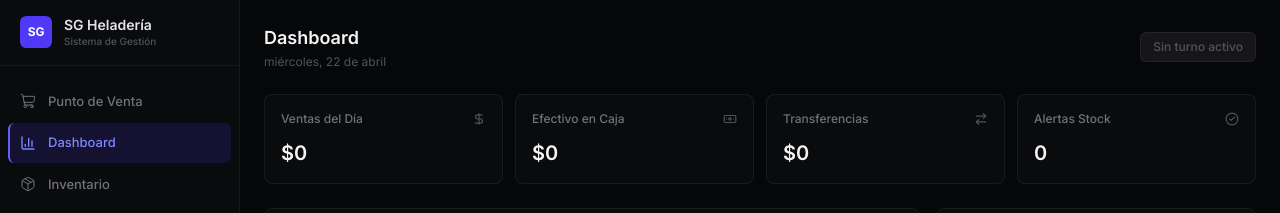
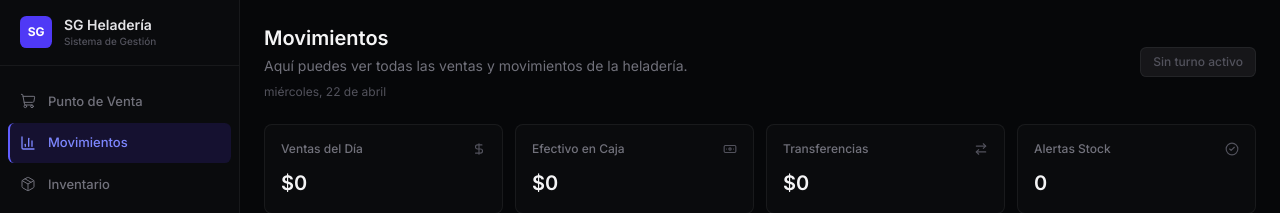
Before and after one commit to Rodrigoocordoba/SG-Heladeria, a Next.js app in the folder frontend/: page /dashboard in a window 1280 px wide. Shown: the top 213 px of the page. Built offline with nearby package versions, Linux system fonts and the light colour scheme; no server answers.

Commit message:
Rename Dashboard to Movimientos

```diff
--- a/frontend/src/app/(app)/dashboard/page.tsx
+++ b/frontend/src/app/(app)/dashboard/page.tsx
@@ -35,8 +35,9 @@ export default function DashboardPage() {
       {/* Header */}
       <div className="flex items-center justify-between">
         <div>
-          <h1 className="text-lg font-semibold text-zinc-100">Dashboard</h1>
-          <p className="text-zinc-600 text-xs mt-0.5">{new Date().toLocaleDateString('es-AR', { weekday: 'long', day: 'numeric', month: 'long' })}</p>
+          <h1 className="text-xl font-semibold text-zinc-100">Movimientos</h1>
+          <p className="text-zinc-500 text-sm mt-1">Aquí puedes ver todas las ventas y movimientos de la heladería.</p>
+          <p className="text-zinc-600 text-xs mt-2">{new Date().toLocaleDateString('es-AR', { weekday: 'long', day: 'numeric', month: 'long' })}</p>
         </div>
         {activeShift ? (
           <span className="text-xs font-medium text-indigo-400 bg-indigo-500/10 border border-indigo-500/20 px-3 py-1.5 rounded-md">
--- a/frontend/src/app/(app)/layout.tsx
+++ b/frontend/src/app/(app)/layout.tsx
@@ -12,7 +12,7 @@ const navItems = [
     icon: ShoppingCart,
   },
   {
-    title: "Dashboard",
+    title: "Movimientos",
     href: "/dashboard",
     icon: BarChart3,
   },
```
